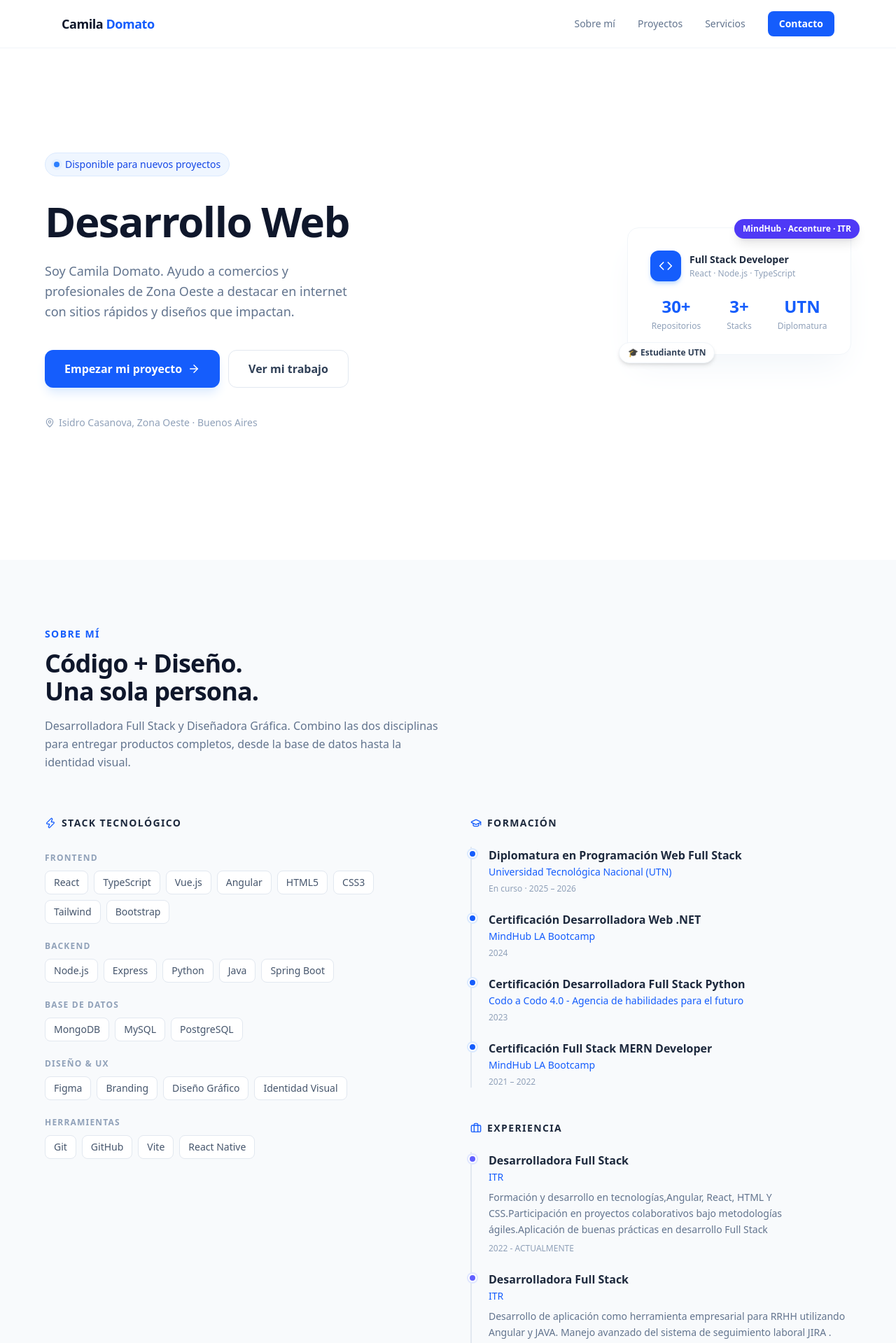
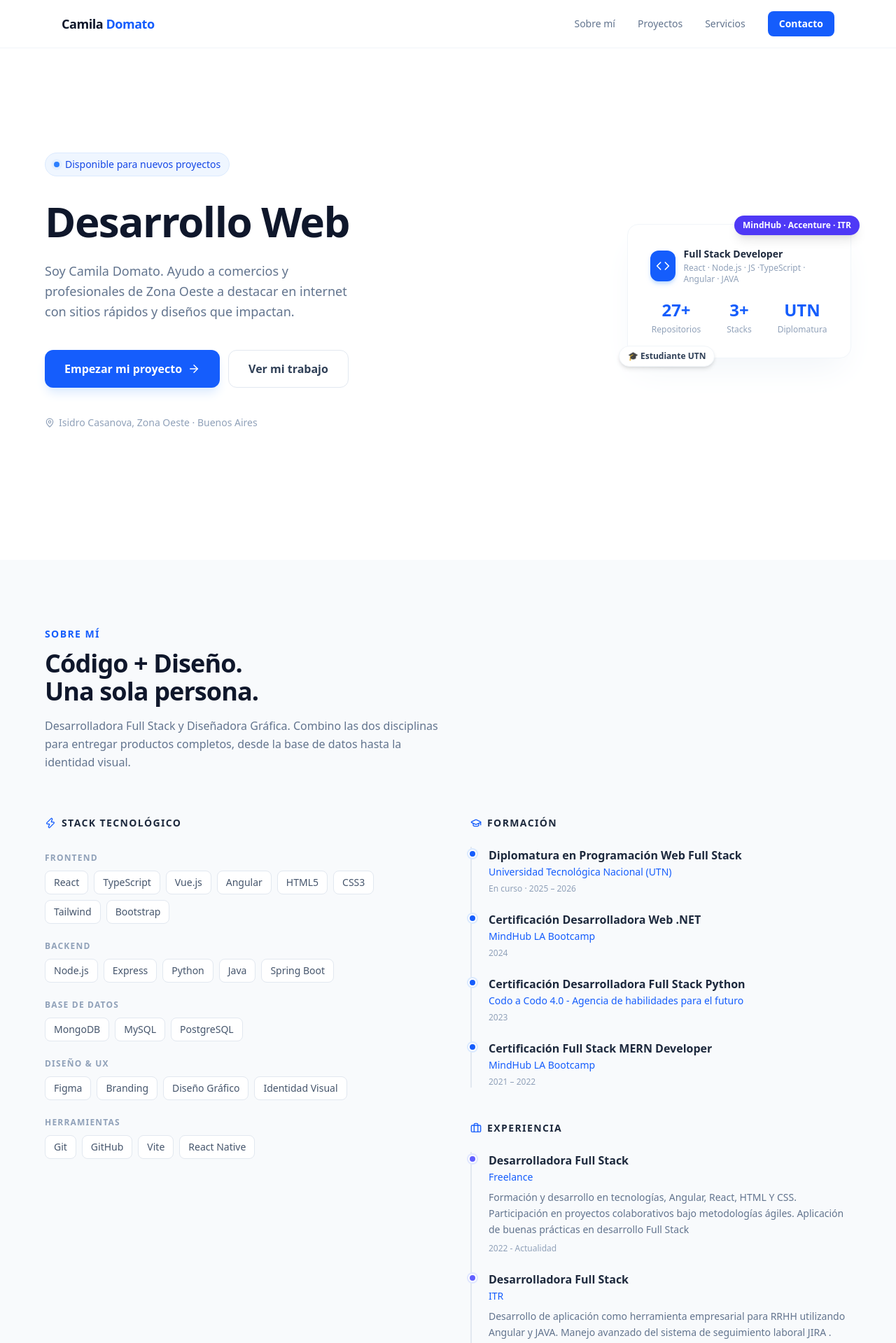
Before and after one commit to camiladomato/portfolio-camila, a React (Vite) app: page / in a window 1280 px wide. Shown: the top 1919 px of the page at 70% size. Built offline with nearby package versions, Linux system fonts and the light colour scheme.

Commit message:
FIX hero

```diff
--- a/src/sections/About.tsx
+++ b/src/sections/About.tsx
@@ -35,9 +35,9 @@ const education = [
 const experience = [
      {
     title: "Desarrolladora Full Stack",
-    place: "ITR ",
-    desc: "Formación y desarrollo en tecnologías,Angular, React, HTML Y CSS.Participación en proyectos colaborativos bajo metodologías ágiles.Aplicación de buenas prácticas en desarrollo Full Stack",
-    year: "2022 - ACTUALMENTE",
+    place: "Freelance ",
+    desc: "Formación y desarrollo en tecnologías, Angular, React, HTML Y CSS. Participación en proyectos colaborativos bajo metodologías ágiles. Aplicación de buenas prácticas en desarrollo Full Stack",
+    year: "2022 - Actualidad",
   },
    {
     title: "Desarrolladora Full Stack",
--- a/src/sections/Hero.tsx
+++ b/src/sections/Hero.tsx
@@ -67,7 +67,7 @@ export const Hero = () => {
                 </div>
                 <div>
                   <p className="font-bold text-slate-800 text-sm">Full Stack Developer</p>
-                  <p className="text-xs text-slate-400 mt-0.5">React · Node.js · TypeScript</p>
+                  <p className="text-xs text-slate-400 mt-0.5">React · Node.js · JS ·TypeScript · Angular · JAVA</p>
                 </div>
               </div>
 
@@ -75,7 +75,7 @@ export const Hero = () => {
 
               <div className="grid grid-cols-3 gap-4 text-center">
                 <div>
-                  <p className="text-2xl font-extrabold text-blue-600">30+</p>
+                  <p className="text-2xl font-extrabold text-blue-600">27+</p>
                   <p className="text-xs text-slate-400 mt-1">Repositorios</p>
                 </div>
                 <div>
```
